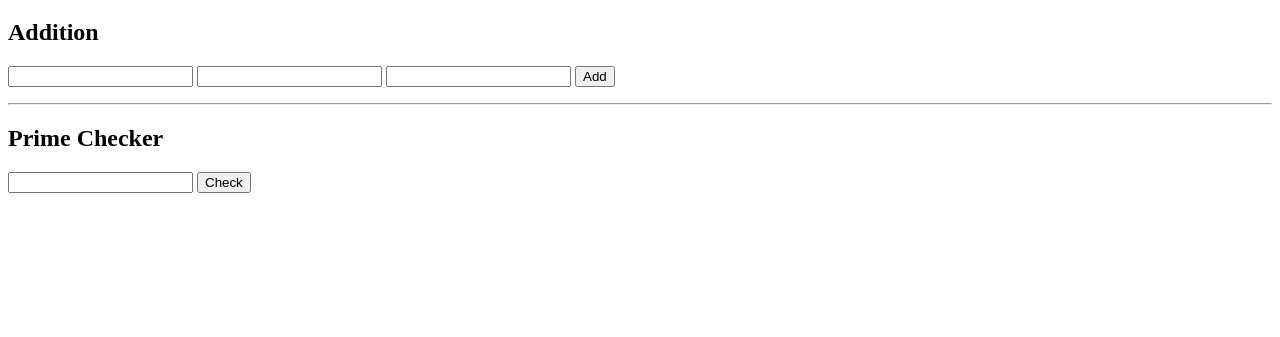
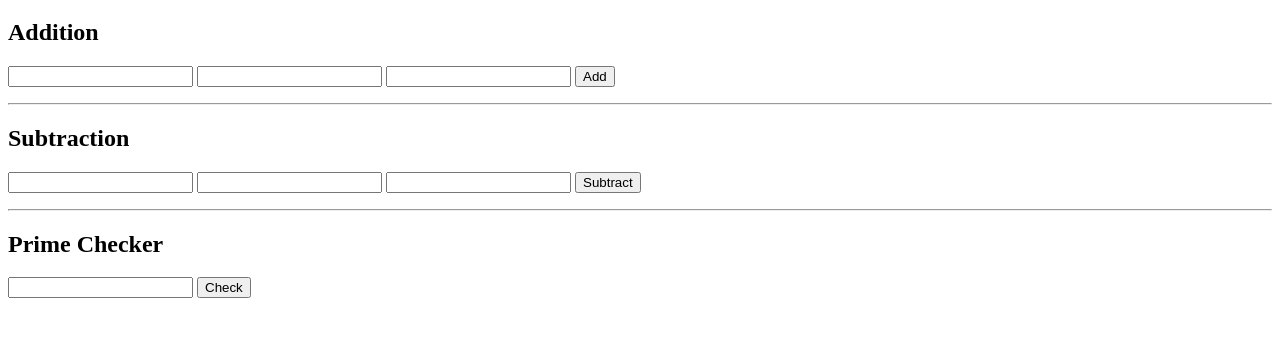
Before and after one commit to nafiszami/MathPackage, a website: page Views/index.html in a window 1280 px wide. Shown: the part 61-398 px from the top of the page. Drawn offline with Linux system fonts and the light colour scheme.

Commit message:
feat: add Subtraction module

```diff
--- a/Views/index.html
+++ b/Views/index.html
@@ -22,6 +22,20 @@ Add
 <p id="addResult"></p>
 
 <hr>
+<h2>Subtraction</h2>
+
+<input id="sub1">
+<input id="sub2">
+<input id="sub3">
+
+<button onclick="subtraction()">
+Subtract
+</button>
+
+<p id="subResult"></p>
+
+<hr>
+
 
 <h2>Prime Checker</h2>
 
--- a/Views/script.js
+++ b/Views/script.js
@@ -30,6 +30,40 @@ async function addition() {
         = data.result;
 }
 
+async function subtraction() {
+  const response = await fetch(
+    '/api/subtraction',
+    {
+      method: 'POST',
+
+      headers: {
+        'Content-Type': 'application/json',
+      },
+
+      body: JSON.stringify({
+        firstNumber: Number(
+          document.getElementById('sub1').value,
+        ),
+
+        secondNumber: Number(
+          document.getElementById('sub2').value,
+        ),
+
+        thirdNumber: Number(
+          document.getElementById('sub3').value,
+        ),
+      }),
+    },
+  );
+
+  const data = await response.json();
+
+  document.getElementById('subResult').innerHTML
+        = data.result;
+}
+
+
+
 async function prime() {
   const response = await fetch(
     '/api/prime',
```
